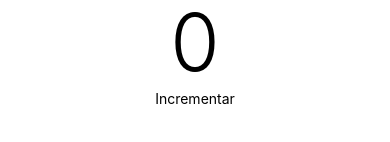
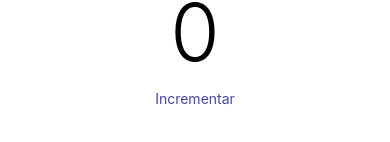
Before and after one commit to tomihq/react-native-counter, a React Native app: screen / in a window 390 px wide. Shown: the part 372-514 px from the top of the page. Built offline with nearby package versions, Linux system fonts and the light colour scheme.

Commit message:
feat: estilo personalizado al botón según el SO

```diff
--- a/src/presentation/screens/CounterScreen.tsx
+++ b/src/presentation/screens/CounterScreen.tsx
@@ -1,5 +1,5 @@
 import React, {useCallback, useState} from 'react';
-import {Button, Pressable, StyleSheet, Text, View} from 'react-native';
+import {Button, Platform, Pressable, StyleSheet, Text, View} from 'react-native';
 
 export const CounterScreen = () => {
   const [counter, setCounter] = useState(0);
@@ -12,10 +12,13 @@ export const CounterScreen = () => {
     <View style={styles.container}>
       <Text style={styles.title}>{counter}</Text>
       <Pressable
+        style={({pressed}) => [styles.button, pressed && styles.buttonPressed]}
         onPress={handleCount}
         onLongPress={() => setCounter(0)}
       >
-        <Text> Incrementar </Text>
+        <Text style={{
+            color: Platform.OS === 'android' ? 'white' : '#4746AB'
+        }}> Incrementar </Text>
       </Pressable>
     </View>
   );
@@ -32,4 +35,13 @@ const styles = StyleSheet.create({
     color: 'black',
     fontWeight: '300',
   },
+  button: {
+    backgroundColor: Platform.OS === 'android'? '#5856D6' : 'white',
+    paddingHorizontal: 20,
+    paddingVertical: 10,
+    borderRadius: 10
+  },
+  buttonPressed: {
+    backgroundColor: Platform.OS === 'android' ? '#4746ab' : 'white'
+  }
 });
```
